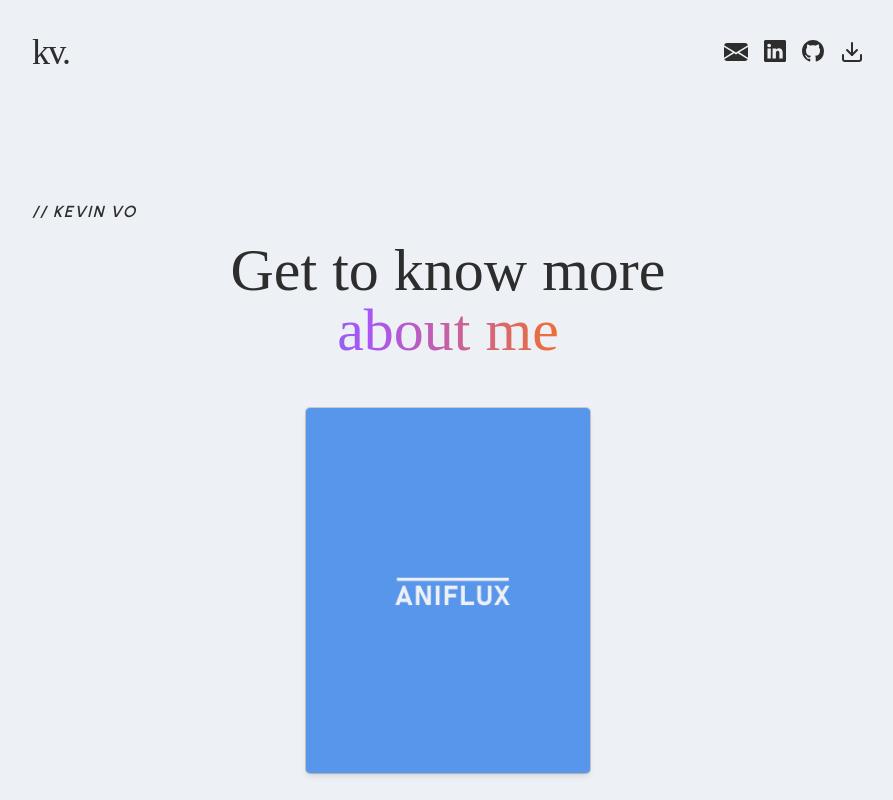
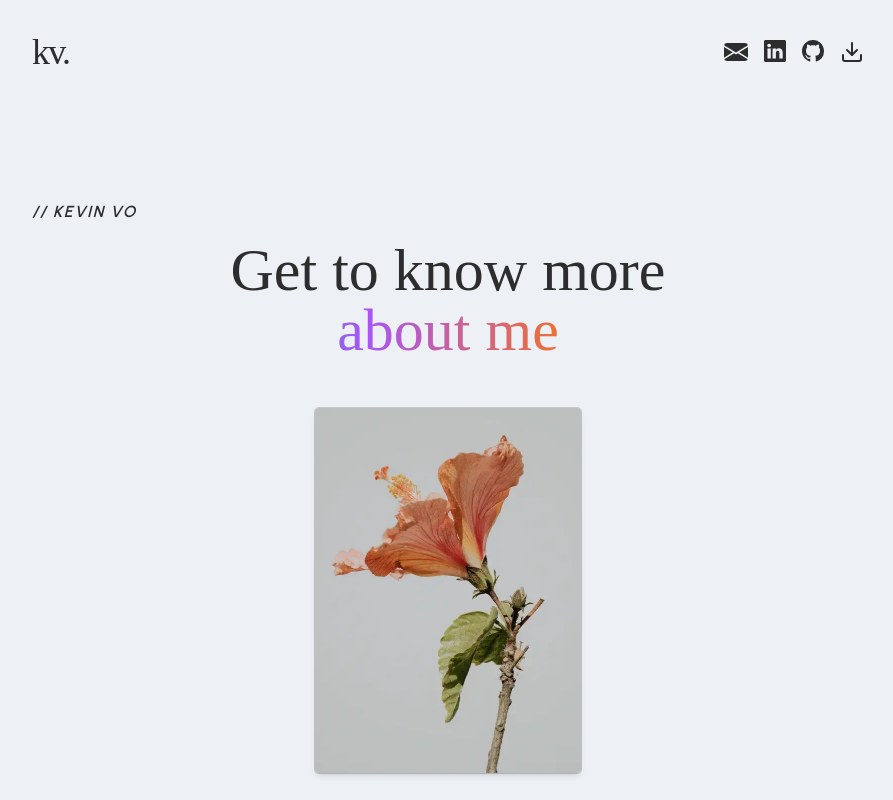
Before and after one commit to Yezo/personal-portfolio, a React (Vite) app: page /about in a window 1280 px wide. Shown: the top 800 px of the page, without its empty margins (192-1085 px from the left). Built offline with nearby package versions, Linux system fonts and the light colour scheme; a web font is replaced by a local one.

Commit message:
styles: changed about image

```diff
--- a/src/pages/About.tsx
+++ b/src/pages/About.tsx
@@ -19,7 +19,7 @@ export const About = () => {
               about me
             </span>{" "}
           </HeaderTitle>
-          <HeaderImage title="aniflux" url="/aniflux.webp" />
+          <HeaderImage title="aniflux" url="/flower.webp" />
         </div>
 
         <HeaderScrollIndicator></HeaderScrollIndicator>
```
Also changed, not shown: public/flower.webp (added).
